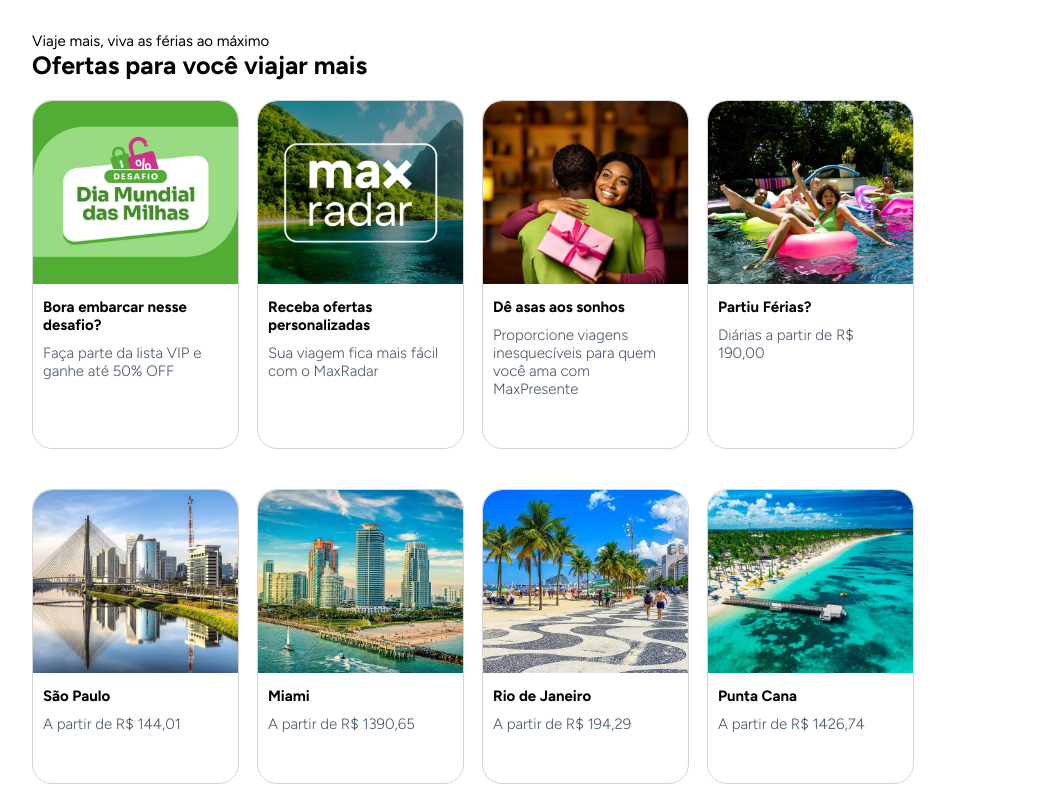
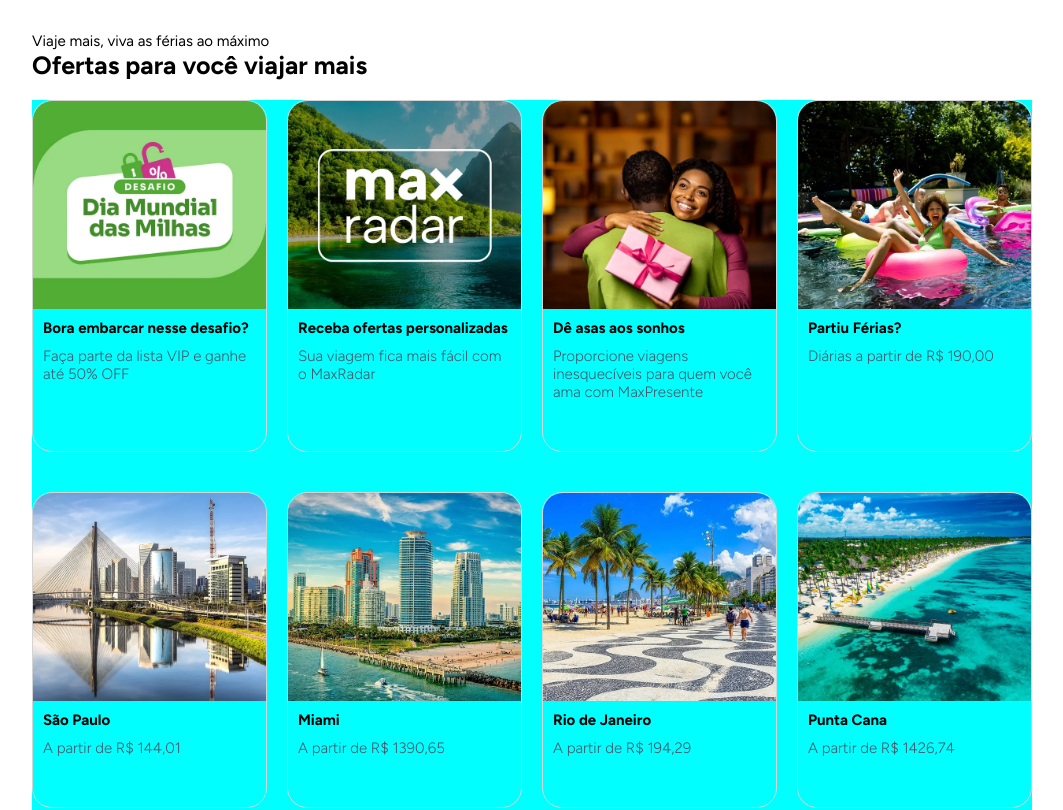
Before and after one commit to dudlves/clonePageMaxmilhas, a React (Vite) app: page / in a window 1280 px wide. Shown: the part 565-1375 px from the top of the page, without its empty margins (168-1231 px from the left). Built offline with nearby package versions, Linux system fonts and the light colour scheme.

Commit message:
refactor: adjust card layout for max-width 767px

```diff
--- a/src/Components/card/Card.css
+++ b/src/Components/card/Card.css
@@ -1,14 +1,20 @@
 .card{
-  width: 100%;
+ width: 100%;  /* para ocupar todo o espaço do grid */
+  min-width: 90px; /* tamanho mínimo */
   border: 1px solid rgb(212, 212, 212);
   border-radius: 20px;
   margin-bottom: 20px;
+  background-color: aqua;
+  box-sizing: border-box;
+
 }
 
 .card > img{
-  width: 100%;
+
+width: 100%;
   height: auto;
   border-radius: 20px 20px 0 0;
+  display: block;
 }
 
 .card > h5{
--- a/src/Components/menu/Menu.css
+++ b/src/Components/menu/Menu.css
@@ -2,6 +2,7 @@
   display: flex;
   justify-content: space-between;
   align-items: center;
+  padding: 0px 40px
 }
 
 #search{
@@ -43,6 +44,7 @@
   display: flex;
   background-color: #ffffff;
   width: 100%;
+  padding: 0px 40px
 }
 
 #menu button {
--- a/src/Components/travel-cards/TravelCards.css
+++ b/src/Components/travel-cards/TravelCards.css
@@ -1,5 +1,6 @@
 #Travel-cards-section{
-  padding: 0 17px;
+  width: 1000px;
+padding: 0px 40px
 }
 
 #Travel-cards-section > p{
@@ -13,7 +14,8 @@
 }
 
 #cards{
-  display: grid;
-  grid-template-columns: repeat(1, 1fr); /* Mobile padrão */
+ display: grid;
+  grid-template-columns: repeat(2, 1fr);
+  background-color: aqua;
   gap: 20px;
 }
--- a/src/index.css
+++ b/src/index.css
@@ -1,6 +1,12 @@
 *{
   padding: 0px;
   margin: 0px;
+}
+
+html, body {
+  margin: 0;
+  padding: 0;
+  height: 100%;
 }
 
 #body{
--- a/src/media-query.css
+++ b/src/media-query.css
@@ -39,8 +39,9 @@
 
   #Travel-cards-section #cards{
     display: grid;
-    grid-template-columns: repeat(2, 1fr);
-    gap: 20px;
+  grid-template-columns: repeat(3, 1fr);
+  gap: 20px;
+    padding: 30px 50px;
   }
 
   #advertisement{
```
Also changed, not shown: src/Components/footer/Footer.css (+0 -14 lines), src/Components/travel-cards/TravelCards.jsx (indentation only).
